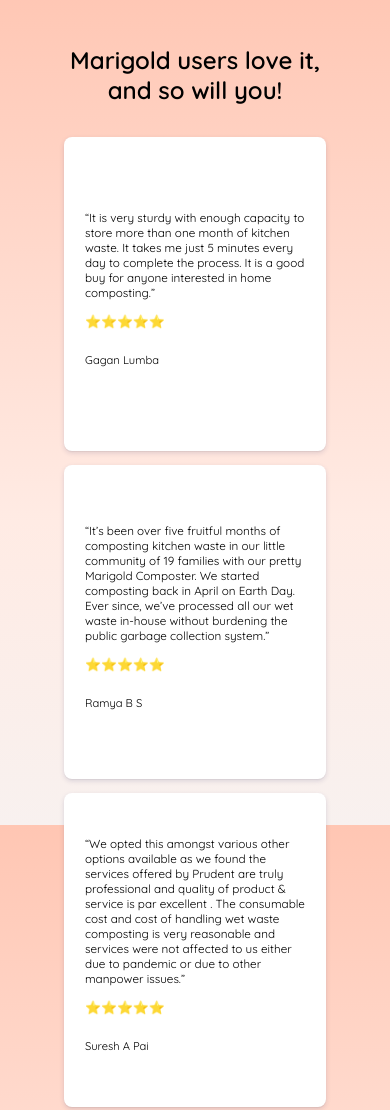
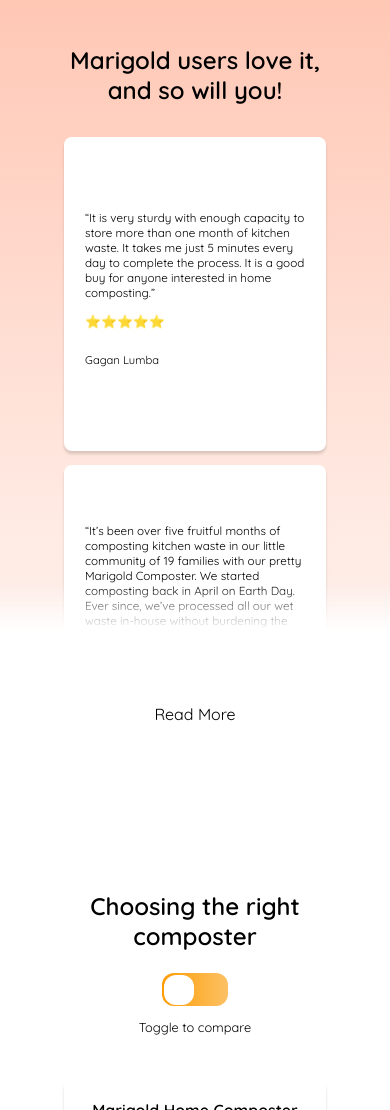
Before and after one commit to jakradum/marigold, a plain HTML site: page index.html in a window 390 px wide. Shown: the part 920-2030 px from the top of the page. Drawn offline with Linux system fonts and the light colour scheme.

Commit message:
read more section design done

```diff
--- a/index.html
+++ b/index.html
@@ -58,7 +58,7 @@
             <div class="icon box"><tr><td>🌾 </td><td>usable as fertilizer</td></tr></p></div>
         </div>
     </section>
-   <section class="testimonialbg">
+   <section class="testimonialbg desktop">
         <h2>Marigold users love it, and so will you!</h2>
         <div class="grid">
             <div class="flex" ><q>It is very sturdy with enough capacity to store more than one month of kitchen waste. It takes me just 5 minutes every day to complete the process. It is a good buy for anyone interested in home composting.</q><p>⭐️⭐️⭐️⭐️⭐️</p><p>Gagan Lumba</p></div>
@@ -67,6 +67,19 @@
             <div class="flex" ><q>In our apartment we have been doing composting of wet waste since 2012. It was not easy but we did it. However when we got solution from Prudent ecosystem in 2017 our life became easy. They not only sell the product. They are with us on daily basis for servicing / processing wet waste. Their product and services together does majic! Thanks to Prudents Eco System's team.</q><p>⭐️⭐️⭐️⭐️⭐️</p><p>Hari Menon</p></div>
         </div>
         <p class="more"><a href="https://www.google.com/maps/place/Prudent+Eco+Systems+Pvt+Ltd/@12.98723,77.5262899,17z/data=!4m18!1m9!3m8!1s0x3bae3db7e87e0095:0x361368af0e3a5e0c!2sPrudent+Eco+Systems+Pvt+Ltd!8m2!3d12.98723!4d77.5262899!9m1!1b1!16s%2Fg%2F11cmdfp1hb!3m7!1s0x3bae3db7e87e0095:0x361368af0e3a5e0c!8m2!3d12.98723!4d77.5262899!9m1!1b1!16s%2Fg%2F11cmdfp1hb?entry=ttu" target="_blank">Read more reviews on Google ↗</a></p>
+   </section>
+   <section class="testimonialbg mobile">
+    <div class="testimonial-content">
+        <h2>Marigold users love it, and so will you!</h2>
+        <div class="grid">
+            <div class="flex" ><q>It is very sturdy with enough capacity to store more than one month of kitchen waste. It takes me just 5 minutes every day to complete the process. It is a good buy for anyone interested in home composting.</q><p>⭐️⭐️⭐️⭐️⭐️</p><p>Gagan Lumba</p></div>
+            <div class="flex" ><q>It’s been over five fruitful months of composting kitchen waste in our little community of 19 families with our pretty Marigold Composter. We started composting back in April on Earth Day. Ever since, we’ve processed all our wet waste in-house without burdening the public garbage collection system.</q><p>⭐️⭐️⭐️⭐️⭐️</p><p>Ramya B S</p></div>
+            <div class="flex hidden" ><q>We opted this amongst various other options available as we found the services offered by Prudent are truly professional and quality of product & service is par excellent . The consumable cost and cost of handling wet waste composting is very reasonable and services were not affected to us either due to pandemic or due to other manpower issues.</q><p>⭐️⭐️⭐️⭐️⭐️</p><p>Suresh A Pai</p></div>
+            <div class="flex hidden" ><q>In our apartment we have been doing composting of wet waste since 2012. It was not easy but we did it. However when we got solution from Prudent ecosystem in 2017 our life became easy. They not only sell the product. They are with us on daily basis for servicing / processing wet waste. Their product and services together does majic! Thanks to Prudents Eco System's team.</q><p>⭐️⭐️⭐️⭐️⭐️</p><p>Hari Menon</p></div>
+        </div>
+        <p class="more hidden"><a href="https://www.google.com/maps/place/Prudent+Eco+Systems+Pvt+Ltd/@12.98723,77.5262899,17z/data=!4m18!1m9!3m8!1s0x3bae3db7e87e0095:0x361368af0e3a5e0c!2sPrudent+Eco+Systems+Pvt+Ltd!8m2!3d12.98723!4d77.5262899!9m1!1b1!16s%2Fg%2F11cmdfp1hb!3m7!1s0x3bae3db7e87e0095:0x361368af0e3a5e0c!8m2!3d12.98723!4d77.5262899!9m1!1b1!16s%2Fg%2F11cmdfp1hb?entry=ttu" target="_blank">Read more reviews on Google ↗</a></p>
+    </div>
+    <div class="read-more"><p>Read More</p></div>
    </section>
    <section class="pink-section flex-column">
         <h2>Choosing the right composter</h2>
--- a/script.js
+++ b/script.js
@@ -16,7 +16,7 @@
 const nav = document.querySelector(`.headersec`);
 function addSticky() {
     const scrollDepth = (window.scrollY/(document.documentElement.scrollHeight - window.innerHeight)) * 100;
-    if(scrollDepth>35){nav.classList.add(`sticky`);nav.classList.add(`active`)}else{;nav.classList.remove(`active`);}
+    if(scrollDepth>25){nav.classList.add(`sticky`);nav.classList.add(`active`)}else{;nav.classList.remove(`active`);}
 }
 window.addEventListener(`scroll`,addSticky);
 
--- a/style.css
+++ b/style.css
@@ -223,6 +223,9 @@
     .nav-items{
         display: none;
     }
+    .testimonialbg.desktop{
+        display: none;
+    }
 }
 @media only screen and (min-width: 1000px) {
     .mobile-menu{
@@ -236,14 +239,19 @@
     .toggle-help{
         display: none;
     }
-
-}
-/* mobile dropdown menu */
-@media screen and (min-width: 1000px) {
     .mobile-dropdown{
         display: none;
     }
-  }
+    .testimonialbg.mobile{
+        display: none;
+    }
+    .read-more{
+        display: none;
+    }
+
+}
+
+/* mobile dropdown menu */
   .mobile-dropdown.hide .menu-names {
     opacity: 0;
     position: absolute;
@@ -312,7 +320,7 @@
     padding: 8%;
     min-height: 17rem;
     font-size: clamp(.7rem, 2vw, 1rem);
-    box-shadow: rgba(50, 50, 105, 0.15) 0px 2px 5px 0px, rgba(0, 0, 0, 0.05) 0px 1px 1px 0px;
+    box-shadow: rgba(0, 0, 0, 0.15) 0px 3px 3px 0px;
 }
 
 .grid{
@@ -337,6 +345,32 @@
     background-repeat: repeat;
     background-size: cover;
     padding: 3rem;
+}
+.testimonialbg.mobile {
+    position: relative;
+    z-index: 0;
+}
+
+.testimonial-content {
+    position: relative;
+    z-index: 0;
+}
+
+.read-more {
+    background: rgb(255,255,255);
+    background: linear-gradient(180deg, rgba(255,255,255,0) 0%, rgba(255,255,255,1) 18%);
+    height: 30%;
+    display: flex;
+    flex-direction: column;
+    justify-content: center;
+    align-items: center;
+    position: absolute;
+    width: 100%;
+    bottom: 0;
+    left: 0;
+    z-index: 1;
+    font-size: 1rem;
+    color: ;
 }
 #compare {
     display: flex;
@@ -478,5 +512,7 @@
 }
 .community{
     position: relative;
-    margin-top: 1rem;
 }
+.getStarted.flex>.grid>*{
+    margin-bottom: 1rem;
+}
```
